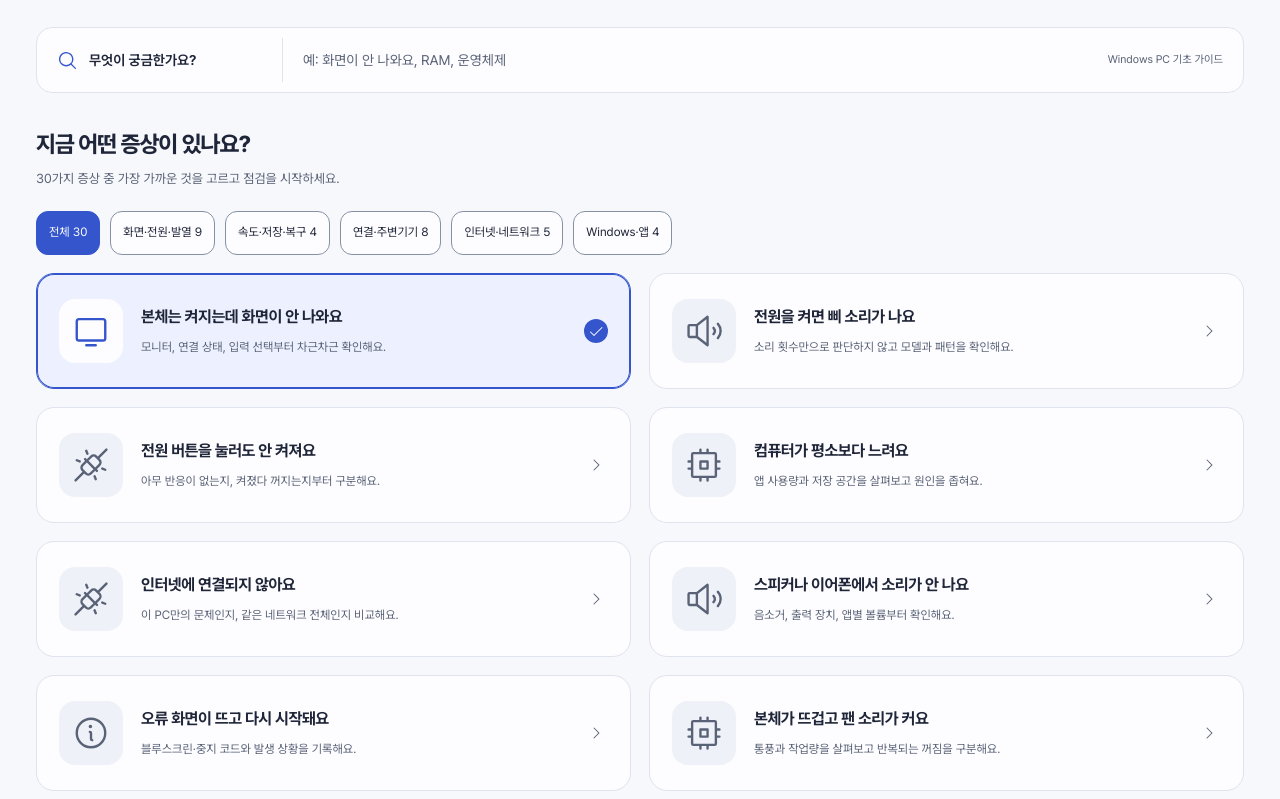
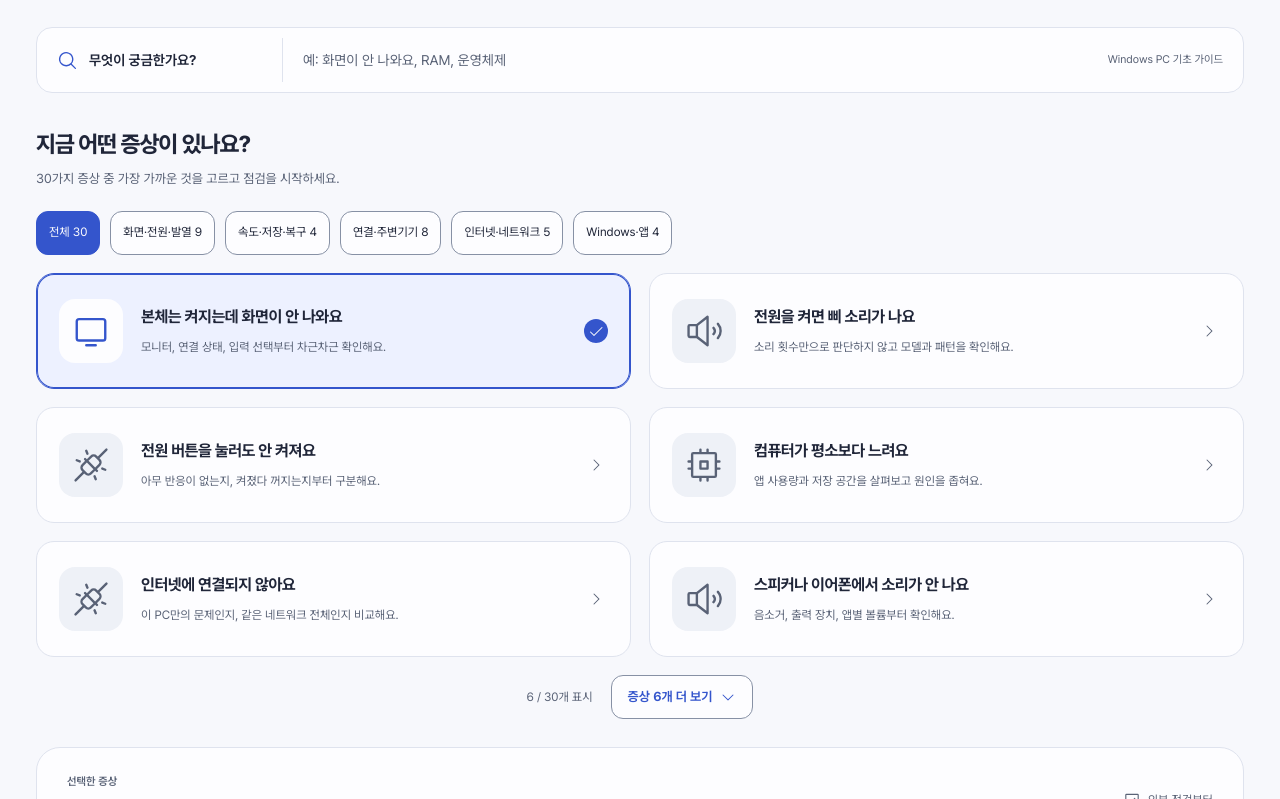
Before and after one commit to llvovll89/glance_project, a React (Vite) app: page / in a window 1280 px wide. Shown: the part 421-1220 px from the top of the page. Built offline with nearby package versions, Linux system fonts and the light colour scheme.

Commit message:
feat: show symptom guides six at a time

```diff
--- a/src/App.tsx
+++ b/src/App.tsx
@@ -94,7 +94,9 @@ export default function App() {
   const [selected, setSelected] = useState('display');
   const [learnMode, setLearnMode] = useState<'explore' | 'dictionary' | 'quiz'>('explore');
   const [guideFilter, setGuideFilter] = useState('all');
+  const [guideLimit, setGuideLimit] = useState(6);
   const visibleGuides = filterGuides(guides, guideFilter);
+  const shownGuides = visibleGuides.slice(0, guideLimit);
   function openGuide(id: string) { if (!visibleGuides.some(guide => guide.id === id)) setGuideFilter('all'); setSelected(id); setView('help'); setQuery(''); requestAnimationFrame(() => document.querySelector('.diagnosis')?.scrollIntoView({ block: 'start', behavior: window.matchMedia('(prefers-reduced-motion: reduce)').matches ? 'instant' : 'smooth' })); }
   const [query, setQuery] = useState('');
   const [articleId, setArticleId] = useState<string>();
@@ -111,7 +113,12 @@ export default function App() {
       <section className="hero" aria-labelledby="page-title"><div className="hero-copy"><h1 id="page-title">{view === 'help' ? <>컴퓨터의 문제,<br/>한눈에 짚어보세요.</> : view === 'pc' ? <>내 컴퓨터를,<br/>내 말로 알아가세요.</> : view === 'lab' ? <>명령어의 첫걸음,<br/>직접 눌러 익혀보세요.</> : <>컴퓨터 속 이야기를<br/>눈으로 이해하세요.</>}</h1><p>{view === 'help' ? '낯선 소리도, 꺼진 화면도. 보이는 증상부터 하나씩 확인해요.' : view === 'pc' ? '사양을 몰라도 괜찮아요. 확인하는 방법부터, 내 PC 기록까지 함께해요.' : view === 'lab' ? '낯선 검은 창도 차근차근. 가상 폴더에서 내 속도로 연습해요.' : '부품의 역할부터 운영체제와 셸까지. 눌러보고, 알아보고, 직접 확인해요.'}</p><a className="hero-link" href={view === 'help' ? '#symptoms' : view === 'pc' ? '#pc-title' : view === 'lab' ? '#lab-title' : '#learn-start'}>{view === 'help' ? '내 증상 찾기' : view === 'pc' ? '내 사양 기록하기' : view === 'lab' ? '명령어 연습 시작' : '기초 알아보기'}<Icon name="ArrowRight" /></a></div><figure className="hero-visual"><HardwareImage /><figcaption>컴퓨터의 연결과 내부 부품을 표현한 개념 이미지</figcaption></figure></section>
       <section className="search-section" aria-label="가이드 검색"><div className="search-heading"><Icon name="MagnifyingGlass" /><label htmlFor="search">무엇이 궁금한가요?</label></div><div className="search-field"><input id="search" type="search" value={query} onChange={e => setQuery(e.target.value)} placeholder="예: 화면이 안 나와요, RAM, 운영체제" autoComplete="off"/>{query && <button className="icon-button" aria-label="검색어 지우기" onClick={() => setQuery('')}><Icon name="X" /></button>}</div><span className="search-scope">Windows PC 기초 가이드</span></section>
       {keyword ? <section className="results" aria-labelledby="result-title"><div className="section-heading"><h2 id="result-title">검색 결과</h2><p role="status">{filteredGuides.length + filteredTopics.length}개를 찾았어요.</p></div>{!filteredGuides.length && !filteredTopics.length && <div className="empty"><Icon name="MagnifyingGlass" /><h3>일치하는 가이드가 없어요.</h3><p>‘화면’, ‘비프음’, ‘RAM’처럼 짧은 단어로 다시 찾아보세요.</p><button className="button button-secondary" onClick={() => setQuery('')}>전체 가이드 보기</button></div>}<div className="result-list">{filteredGuides.map(g => <button className="result-row" key={g.id} onClick={() => openGuide(g.id)}><span className="result-symbol"><Icon name={guideIcon(g)} /></span><span><small>문제 해결</small><strong>{g.title}</strong><span>{g.summary}</span></span><Icon name="ArrowRight" /></button>)}{filteredTopics.map(t => <button className="result-row" key={t.id} onClick={() => setArticleId(t.id)}><span className="result-symbol"><Icon name={topicIcon(t)} /></span><span><small>{t.category}</small><strong>{t.title}</strong><span>{t.summary}</span></span><Icon name="ArrowRight" /></button>)}</div></section> : view === 'help' ? <>
-        <section id="symptoms" className="symptoms" aria-labelledby="symptom-title"><div className="section-heading"><h2 id="symptom-title">지금 어떤 증상이 있나요?</h2><p>{guides.length}가지 증상 중 가장 가까운 것을 고르고 점검을 시작하세요.</p></div><div className="guide-filters" aria-label="증상 분야">{guideGroups.map(group => <button type="button" key={group.id} aria-pressed={guideFilter === group.id} onClick={() => setGuideFilter(group.id)}>{group.label} {filterGuides(guides, group.id).length}</button>)}</div><div className="symptom-options">{visibleGuides.map(g => <button key={g.id} className={`symptom-option ${selected === g.id ? 'is-selected' : ''}`} aria-pressed={selected === g.id} onClick={() => openGuide(g.id)}><span className="symptom-symbol"><Icon name={guideIcon(g)} /></span><span className="symptom-copy"><strong>{g.title}</strong><span>{g.summary}</span></span><span className="selection-mark">{selected === g.id ? <><Icon name="Check" /><span className="sr-only">선택됨</span></> : <Icon name="CaretRight" />}</span></button>)}</div></section>
+        <section id="symptoms" className="symptoms" aria-labelledby="symptom-title">
+          <div className="section-heading"><h2 id="symptom-title">지금 어떤 증상이 있나요?</h2><p>{guides.length}가지 증상 중 가장 가까운 것을 고르고 점검을 시작하세요.</p></div>
+          <div className="guide-filters" aria-label="증상 분야">{guideGroups.map(group => <button type="button" key={group.id} aria-pressed={guideFilter === group.id} onClick={() => { setGuideFilter(group.id); setGuideLimit(6); }}>{group.label} {filterGuides(guides, group.id).length}</button>)}</div>
+          <div id="symptom-options" className="symptom-options">{shownGuides.map(g => <button key={g.id} className={`symptom-option ${selected === g.id ? 'is-selected' : ''}`} aria-pressed={selected === g.id} onClick={() => openGuide(g.id)}><span className="symptom-symbol"><Icon name={guideIcon(g)} /></span><span className="symptom-copy"><strong>{g.title}</strong><span>{g.summary}</span></span><span className="selection-mark">{selected === g.id ? <><Icon name="Check" /><span className="sr-only">선택됨</span></> : <Icon name="CaretRight" />}</span></button>)}</div>
+          {visibleGuides.length > 6 && <div className="symptom-more"><span role="status">{shownGuides.length} / {visibleGuides.length}개 표시</span><button type="button" aria-controls="symptom-options" onClick={() => setGuideLimit(limit => limit >= visibleGuides.length ? 6 : limit + 6)}>{guideLimit >= visibleGuides.length ? '처음 6개만 보기' : `증상 ${Math.min(6, visibleGuides.length - guideLimit)}개 더 보기`}<Icon name="CaretDown" className={guideLimit >= visibleGuides.length ? 'is-up' : ''} /></button></div>}
+        </section>
         <Diagnosis key={selected} guide={currentGuide} onTopic={setArticleId} onGuide={openGuide} profile={profile}/>
         <section className="learning-strip"><span className="learning-strip-symbol"><Icon name="Cpu" /></span><div><h2>RAM이 뭔지 몰라도 괜찮아요.</h2><p>컴퓨터를 이루는 부품과 기본 개념을 알아보세요.</p></div><button className="button button-secondary" onClick={() => { setView('learn'); setQuery(''); window.scrollTo({ top: 0, behavior: 'instant' }); }}>컴퓨터 이해하기<Icon name="ArrowRight" /></button></section>
       </> : view === 'pc' ? <PcProfilePanel profile={profile} onSave={setProfile} onTopic={setArticleId} onGuide={openGuide}/>: view === 'lab' ? <ShellLab onTopic={setArticleId}/>: <><div className="learning-modes" id="learn-start" aria-label="학습 방식"><button type="button" aria-pressed={learnMode === 'explore'} onClick={() => setLearnMode('explore')}>부품과 기초</button><button type="button" aria-pressed={learnMode === 'dictionary'} onClick={() => setLearnMode('dictionary')}>용어 사전</button><button type="button" aria-pressed={learnMode === 'quiz'} onClick={() => setLearnMode('quiz')}>이해도 퀴즈</button></div>{learnMode === 'explore' ? <><HardwareExplorer openTopic={setArticleId}/><ConceptSection title="부품 다음은, 기본 개념." description="운영체제와 명령어 창의 역할을 알아봐요." id="concept-title" items={topics.filter(t => ['os', 'shell'].includes(t.id))} openTopic={setArticleId}/><ConceptSection title="Windows에서 직접 해보기" description="설정과 도구를 이해하면 일상적인 문제도 덜 낯설어요." id="windows-title" items={topics.filter(t => t.category === 'Windows 기초')} openTopic={setArticleId}/></> : learnMode === 'dictionary' ? <Dictionary onTopic={setArticleId}/> : <KnowledgeQuiz onTopic={setArticleId}/>}</>}
--- a/src/styles.css
+++ b/src/styles.css
@@ -95,3 +95,10 @@
   .article-dialog{max-height:calc(100dvh - 16px);margin-block:8px}
   .article-content{padding-top:8px}
 }
+
+.symptom-more{display:flex;align-items:center;justify-content:center;gap:18px;margin-top:18px;color:var(--muted);font-size:12px}
+.symptom-more button{display:inline-flex;align-items:center;justify-content:center;gap:8px;min-height:44px;padding:9px 16px;border:1px solid var(--control-line);border-radius:var(--radius-control);background:var(--surface);color:var(--accent);font-size:13px;font-weight:650}
+.symptom-more button:hover{background:var(--accent-soft);border-color:var(--accent)}
+.symptom-more .icon{width:16px;height:16px}
+.symptom-more .icon.is-up{transform:rotate(180deg)}
+@media(max-width:400px){.symptom-more{gap:10px}.symptom-more button{padding-inline:12px;font-size:12px}}
--- a/verify-design.mjs
+++ b/verify-design.mjs
@@ -11,7 +11,9 @@ try {
   assert.ok(html.includes('id="main"'));
   assert.ok(html.includes('id="search"'));
   assert.ok(html.includes('aria-label='));
-  assert.equal((html.match(/class="symptom-option[ "]/g)||[]).length,guides.length);
+  assert.equal((html.match(/class="symptom-option[ "]/g)||[]).length,6);
+  assert.ok(html.includes('개 표시'));
+  assert.ok(html.includes('증상 6개 더 보기'));
   assert.equal((html.match(/class="step-index"/g)||[]).length,4);
   const iconPaths=[...html.matchAll(/\/icons\/([A-Za-z]+)\.svg/g)].map(x=>x[1]);
   for(const icon of iconPaths) assert.ok(existsSync('public/icons/'+icon+'.svg'),icon);
```
